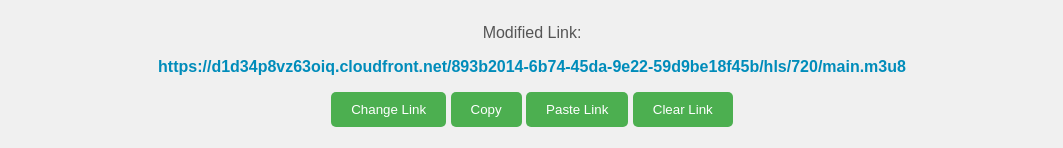
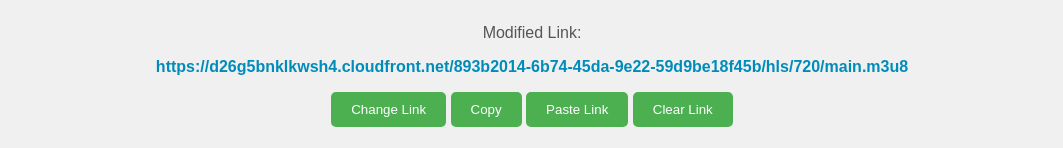
Before and after one commit to hbrscte3/ggggg, a plain HTML site: page index.html in a window 1280 px wide. Both pictures are taken after a click on the button "Change Link". Shown: the part 177-325 px from the top of the page, without its empty margins (108-1171 px from the left). Drawn offline with Linux system fonts and the light colour scheme.

Commit message:
Update index.html

```diff
--- a/index.html
+++ b/index.html
@@ -59,7 +59,7 @@
     <script>
         function changeLink() {
             var originalLink = document.getElementById("originalLink").value;
-            var modifiedLink = originalLink.replace(/dash\/.*/, "hls/720/main.m3u8");
+            var modifiedLink = originalLink.replace("d1d34p8vz63oiq", "d26g5bnklkwsh4").replace(/dash\/.*/, "hls/720/main.m3u8");
             document.getElementById("modifiedLink").innerText = modifiedLink;
         }
 
```
